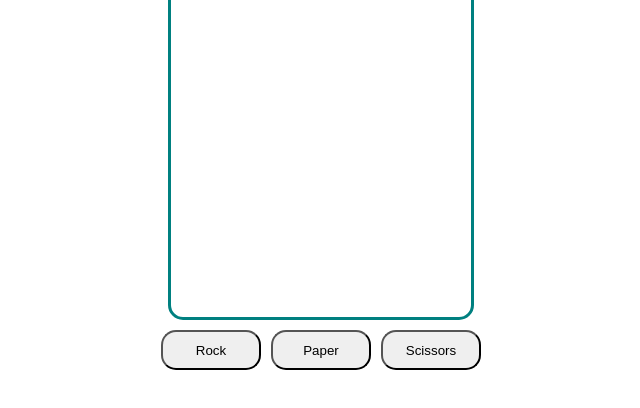
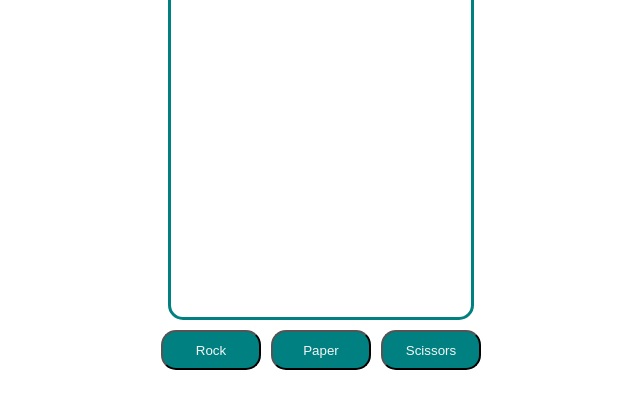
Before and after one commit to p3rc1va1/rock_paper_scissors, a plain HTML site: page index.html in a window 1280 px wide. Shown: the part 266-674 px from the top of the page, without its empty margins (319-959 px from the left). Drawn offline with Linux system fonts and the light colour scheme.

Commit message:
game finished

```diff
--- a/styles.css
+++ b/styles.css
@@ -35,6 +35,8 @@ button{
     min-height: 40px;
     min-width: 100px;
     border-radius: 15px;
+    background-color: teal;
+    color: whitesmoke;
 }
 #header{
     display: flex;
```
